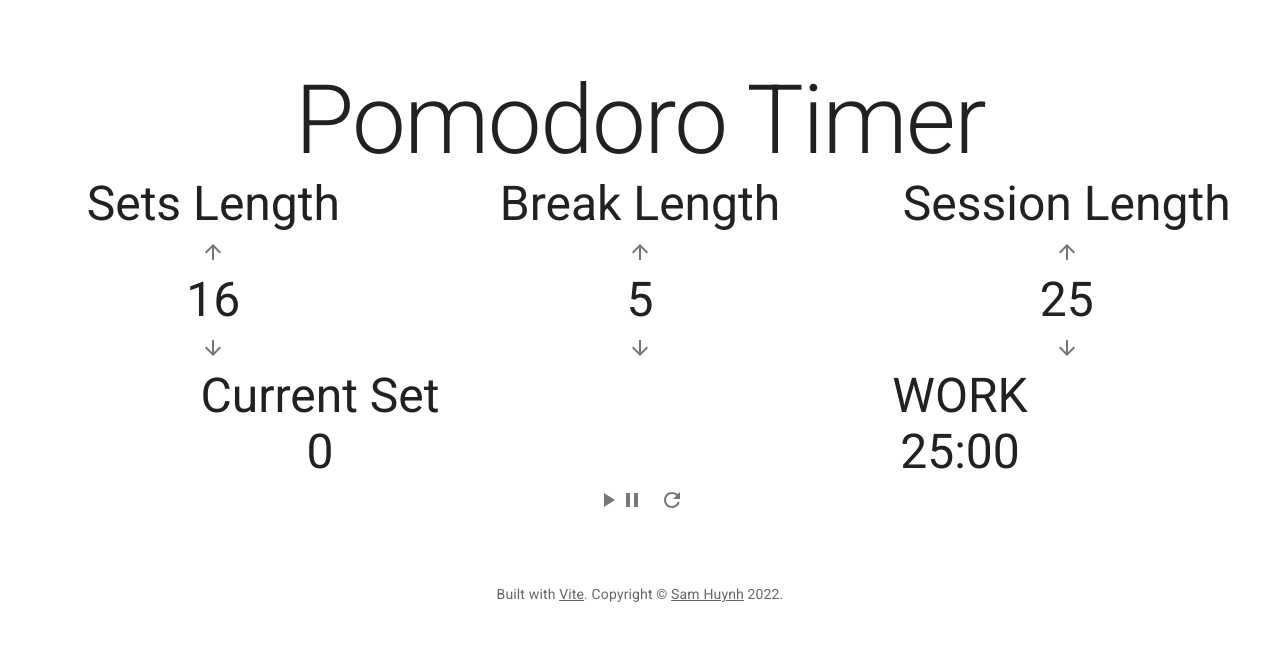
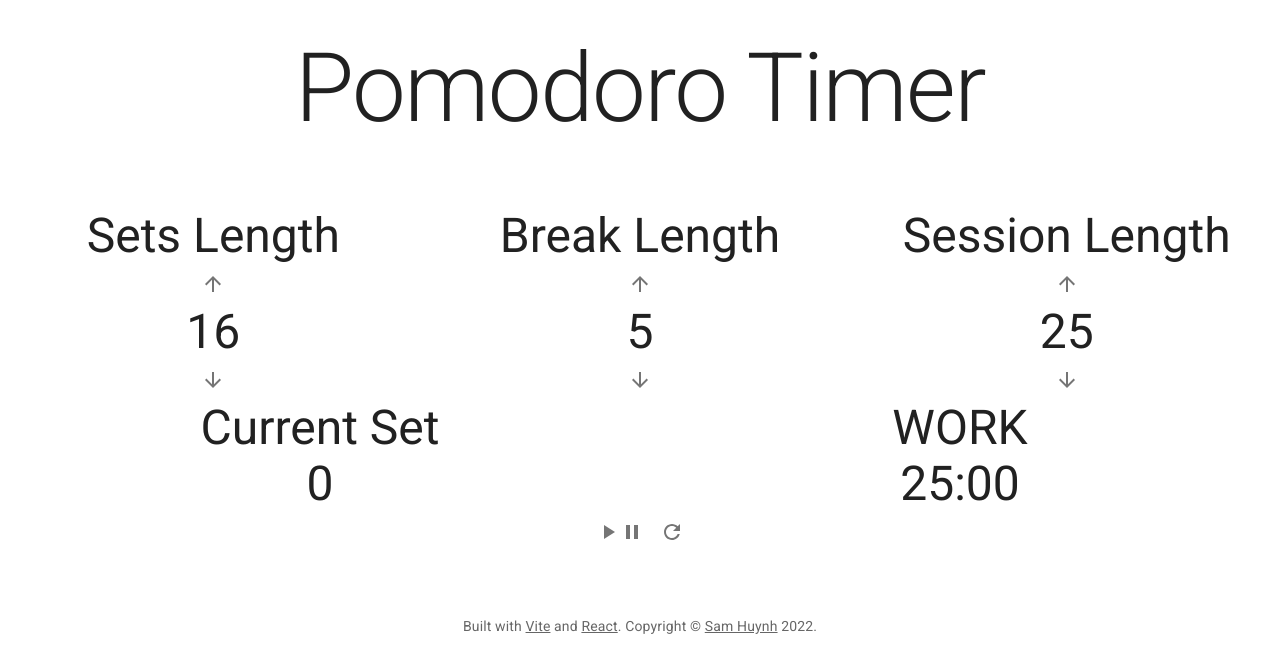
Before and after one commit to samhwang/pomodoro-timer, a React (Vite) app: page / in a window 1280 px wide. Shown: the top 672 px of the page. Built offline with nearby package versions, Linux system fonts and the light colour scheme.

Commit message:
Move app components into components folder
Split Header Footer into separate components.

```diff
--- a/src/App.tsx
+++ b/src/components/App.tsx
@@ -1,17 +1,12 @@
-import {
-  Grid,
-  CssBaseline,
-  ThemeProvider,
-  createTheme,
-  Typography,
-  Link,
-} from '@mui/material';
+import { Grid, CssBaseline, ThemeProvider, createTheme } from '@mui/material';
 import { useBoolean, useAudio } from 'react-use';
 import { useCallback } from 'react';
-import SetTimerInput from './components/SetTimerInput';
-import TimerBox from './components/TimerBox';
-import useTimerValue from './hooks/useTimerValue';
-import useTimerState from './hooks/useTimerState';
+import SetTimerInput from './SetTimerInput';
+import TimerBox from './TimerBox';
+import Header from './Header';
+import Footer from './Footer';
+import useTimerValue from '../hooks/useTimerValue';
+import useTimerState from '../hooks/useTimerState';
 
 const theme = createTheme();
 
@@ -64,12 +59,13 @@ export default function App() {
       }
     );
 
-  const currentYear = new Date().getFullYear();
-
   return (
     <ThemeProvider theme={theme}>
       <CssBaseline />
       <Grid container maxWidth="xs">
+        <Grid item xs={12}>
+          <Header />
+        </Grid>
         <Grid
           item
           container
@@ -80,9 +76,6 @@ export default function App() {
             textAlign: 'center',
           }}
         >
-          <Grid item xs={12}>
-            <Typography variant="h1">Pomodoro Timer</Typography>
-          </Grid>
           <Grid item xs={4}>
             <SetTimerInput
               timerValue={sets}
@@ -120,25 +113,7 @@ export default function App() {
           </Grid>
         </Grid>
         <Grid item xs={12}>
-          <Typography
-            variant="body2"
-            align="center"
-            sx={{
-              color: 'text.secondary',
-              marginTop: 8,
-              marginBottom: 4,
-            }}
-          >
-            {'Built with '}
-            <Link color="inherit" href="https://vitejs.dev/">
-              Vite
-            </Link>
-            {'. Copyright © '}
-            <Link color="inherit" href="https://samhwang.github.io/">
-              Sam Huynh
-            </Link>{' '}
-            {currentYear}.
-          </Typography>
+          <Footer />
         </Grid>
       </Grid>
     </ThemeProvider>
--- /dev/null
+++ b/src/components/Footer.tsx
@@ -0,0 +1,31 @@
+import { Link, Typography } from '@mui/material';
+
+export default function Footer() {
+  const currentYear = new Date().getFullYear();
+
+  return (
+    <Typography
+      variant="body2"
+      sx={{
+        textAlign: 'center',
+        color: 'text.secondary',
+        marginTop: 8,
+        marginBottom: 4,
+      }}
+    >
+      {'Built with '}
+      <Link color="inherit" href="https://vitejs.dev/">
+        Vite
+      </Link>
+      {' and '}
+      <Link color="inherit" href="https://https://reactjs.org/">
+        React
+      </Link>
+      {'. Copyright © '}
+      <Link color="inherit" href="https://samhwang.github.io/">
+        Sam Huynh
+      </Link>{' '}
+      {currentYear}.
+    </Typography>
+  );
+}
--- /dev/null
+++ b/src/components/Header.tsx
@@ -0,0 +1,15 @@
+import { Typography } from '@mui/material';
+
+export default function Header() {
+  return (
+    <Typography
+      variant="h1"
+      sx={{
+        textAlign: 'center',
+        marginTop: 4,
+      }}
+    >
+      Pomodoro Timer
+    </Typography>
+  );
+}
--- a/src/index.tsx
+++ b/src/index.tsx
@@ -1,6 +1,6 @@
 import { StrictMode } from 'react';
 import ReactDOM from 'react-dom';
-import App from './App';
+import App from './components/App';
 import reportWebVitals from './reportWebVitals';
 
 async function renderRoot() {
```
Also changed, not shown: 1 other file (tests, documents, lock files or other folders).
